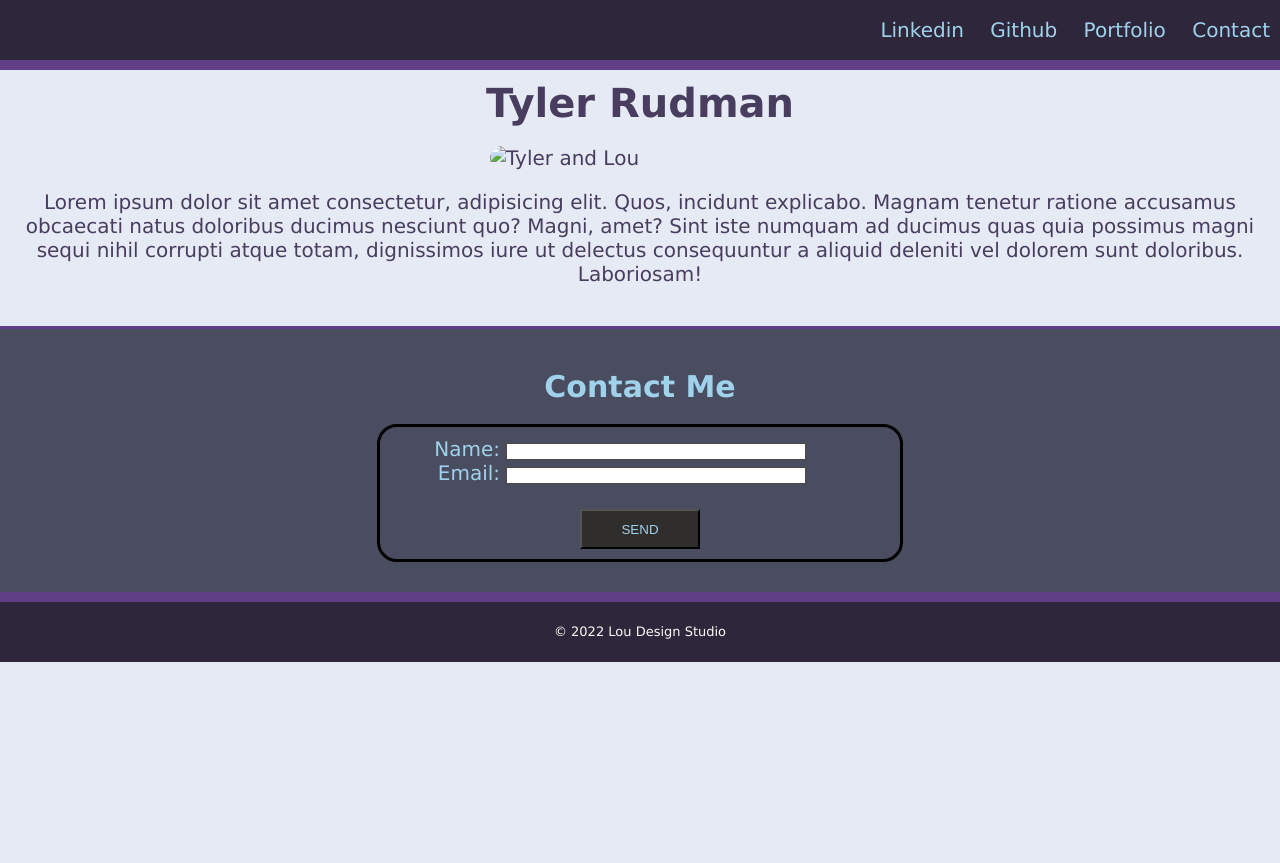
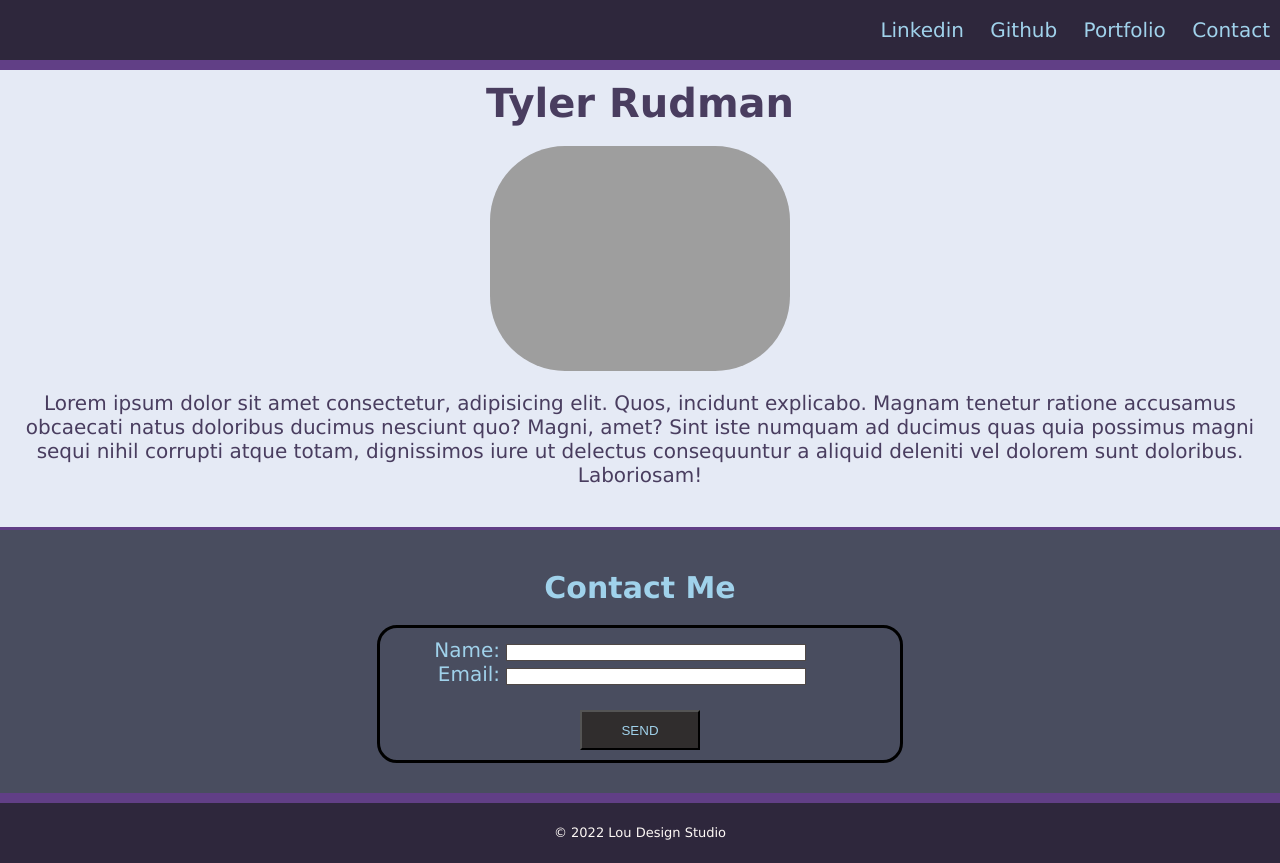
Before and after one commit to trudman/landing-page, a plain HTML site: page index.html in a window 1280 px wide. Before the commit the page ends 800 px from the top, so only its background shows below. Drawn offline with Linux system fonts and the light colour scheme; the site is published under a folder, as on GitHub Pages, so addresses that start at the root find nothing.

Commit message:
Update index.html

```diff
--- a/index.html
+++ b/index.html
@@ -22,7 +22,7 @@
   <main>
     <h1 class="text-center">Tyler Rudman</h1>
     <figure>
-      <img src="/assets/IMG_0141.jpg" alt="Tyler and Lou">
+      <img src="assets/IMG_0141.jpg" alt="Tyler and Lou">
       <figcaption class="text-center">Lorem ipsum dolor sit amet consectetur, adipisicing elit. Quos, incidunt explicabo. Magnam tenetur ratione accusamus obcaecati natus doloribus ducimus nesciunt quo? Magni, amet? Sint iste numquam ad ducimus quas quia possimus magni sequi nihil corrupti atque totam, dignissimos iure ut delectus consequuntur a aliquid deleniti vel dolorem sunt doloribus. Laboriosam!
 
       </figcaption>
```
